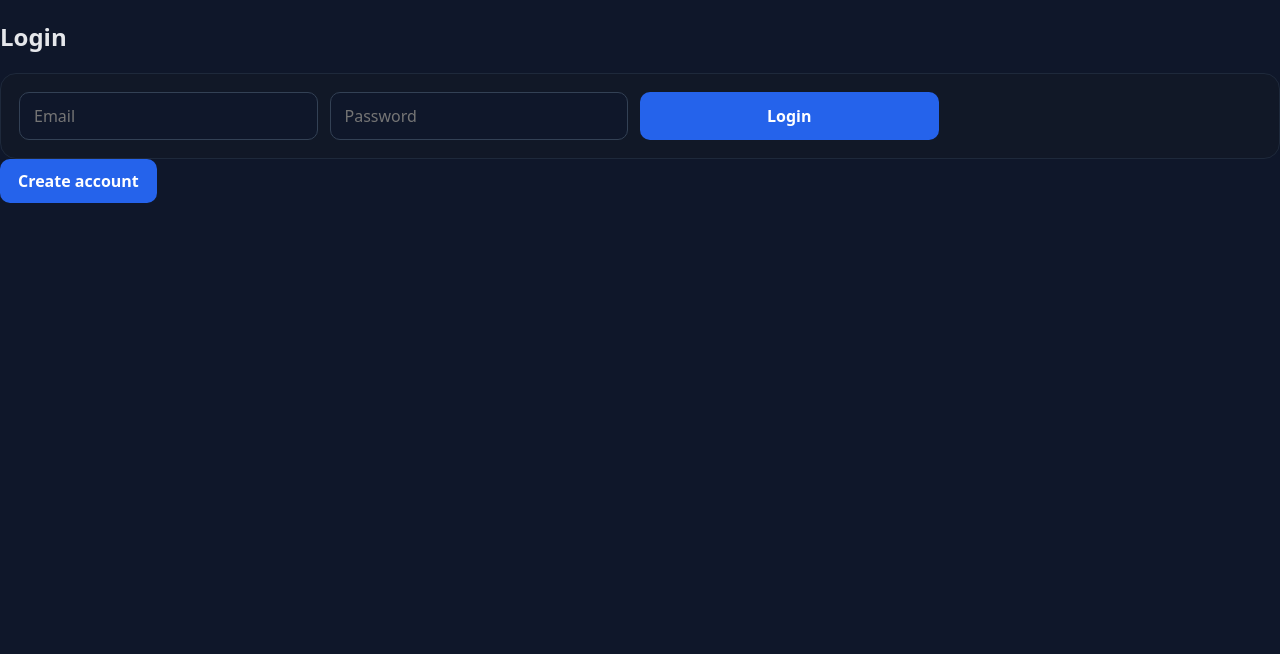
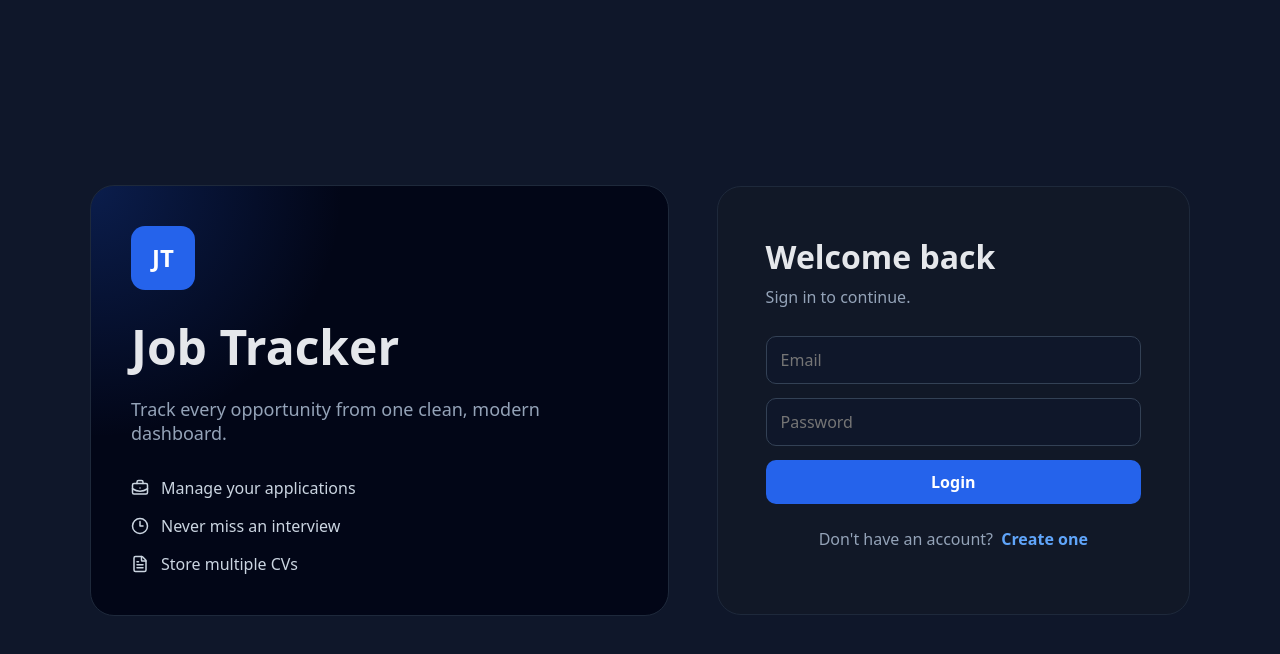
Before and after one commit to ferggz/job-tracker-fullstack, a React app in the folder frontend/: page /login in a window 1280 px wide. Shown: the top 654 px of the page. Built offline with nearby package versions, Linux system fonts and the light colour scheme; no server answers; the HTML template or start-up script is replaced by a standard one.

Commit message:
Redesign auth page

```diff
--- a/frontend/src/App.css
+++ b/frontend/src/App.css
@@ -70,8 +70,9 @@ select {
 }
 
 .brand-mark {
-  width: 44px;
-  height: 44px;
+  width: 64px;
+  height: 64px;
+  font-size: 24px;
   border-radius: 14px;
   display: grid;
   place-items: center;
@@ -194,8 +195,9 @@ button:disabled {
 
 .application-form {
   display: grid;
-  grid-template-columns: repeat(4, minmax(160px, 1fr)) auto;
-  gap: 12px;
+  grid-template-columns: repeat(4, minmax(0, 1fr)) auto;
+  column-gap: 20px;
+  row-gap: 14px;
   background: #111827;
   border: 1px solid #1e293b;
   border-radius: 16px;
@@ -215,7 +217,7 @@ button:disabled {
   background: #0f172a;
   border: 1px solid #334155;
   border-radius: 10px;
-  padding: 12px 14px;
+  padding: 12px 16px;
   color: white;
   transition: border-color 0.2s ease;
 }
@@ -230,8 +232,7 @@ button:disabled {
 }
 
 .application-form input {
-  flex: 1;
-  min-width: 220px;
+  min-width: 0;
 }
 
 .application-form select {
@@ -584,7 +585,104 @@ button:disabled {
   margin-top: 24px;
 }
 
-@media (max-width: 700px) {
+.auth-layout {
+  min-height: 100vh;
+  display: grid;
+  grid-template-columns: 1.1fr 0.9fr;
+  align-items: center;
+  gap: 48px;
+  width: min(1100px, 92%);
+  margin: 0 auto;
+  padding: 48px 0;
+}
+
+.auth-hero {
+  background:
+    radial-gradient(circle at top left, rgba(37, 99, 235, 0.25), transparent 35%),
+    #020617;
+  border: 1px solid #1e293b;
+  border-radius: 24px;
+  padding: 40px;
+}
+
+.auth-hero h1 {
+  margin: 24px 0 12px;
+  font-size: 48px;
+}
+
+.auth-hero p {
+  color: #94a3b8;
+  font-size: 18px;
+  max-width: 420px;
+}
+
+.auth-hero ul {
+  list-style: none;
+  padding: 0;
+  margin: 32px 0 0;
+  display: grid;
+  gap: 16px;
+}
+
+.auth-hero li {
+  display: flex;
+  align-items: center;
+  gap: 12px;
+  color: #cbd5e1;
+}
+
+.auth-card {
+  background: #111827;
+  border: 1px solid #1e293b;
+  border-radius: 24px;
+  padding: 48px;
+}
+
+.auth-card h2 {
+  margin: 0;
+  font-size: 32px;
+}
+
+.auth-subtitle {
+  color: #94a3b8;
+  margin: 8px 0 28px;
+}
+
+.auth-form {
+  display: grid;
+  gap: 14px;
+}
+
+.auth-form input {
+  background: #0f172a;
+  border: 1px solid #334155;
+  border-radius: 10px;
+  padding: 12px 14px;
+  color: white;
+}
+
+.auth-footer {
+  margin-top: 24px;
+  text-align: center;
+  color: #94a3b8;
+}
+
+.auth-link {
+  background: none;
+  border: none;
+  padding: 0;
+  margin-left: 4px;
+  color: #60a5fa;
+  font-weight: 600;
+  cursor: pointer;
+}
+
+.auth-link:hover {
+  color: #93c5fd;
+  text-decoration: underline;
+}
+
+@media (max-width: 800px) {
   .app-shell {
     display: block;
   }
@@ -634,4 +732,20 @@ button:disabled {
   .stats {
     grid-template-columns: 1fr;
   }
+
+  .auth-layout {
+    grid-template-columns: 1fr;
+  }
+
+  .auth-hero {
+    padding: 28px;
+  }
+
+  .auth-hero h1 {
+    font-size: 38px;
+  }
+
+  .auth-card {
+    padding: 28px;
+  }
 }
--- a/frontend/src/components/AuthForm.jsx
+++ b/frontend/src/components/AuthForm.jsx
@@ -28,20 +28,26 @@ function AuthForm({ onLogin }) {
         setIsRegistering(false);
         toast.success("Account created successfully. Please log in.");
       }
-    } catch (error) {
+    } catch {
       toast.error(
         isRegistering
           ? "Could not create account. Please try again."
-          : "Connecting to the server. Please try again in a few seconds."
+          : "Could not connect to the server. Please try again in a few seconds."
       );
     }
   }
 
   return (
     <section className="auth-card">
-      <h1>{isRegistering ? "Create account" : "Login"}</h1>
+      <h2>{isRegistering ? "Create account" : "Welcome back"}</h2>
 
-      <form onSubmit={handleSubmit} className="application-form">
+      <p className="auth-subtitle">
+        {isRegistering
+          ? "Create your account to get started."
+          : "Sign in to continue."}
+      </p>
+
+      <form onSubmit={handleSubmit} className="auth-form">
         <input
           type="email"
           placeholder="Email"
@@ -59,13 +65,21 @@ function AuthForm({ onLogin }) {
         />
 
         <button type="submit">
-          {isRegistering ? "Register" : "Login"}
+          {isRegistering ? "Create account" : "Login"}
         </button>
-      </form>
+        </form>
 
-      <button onClick={() => setIsRegistering(!isRegistering)}>
-        {isRegistering ? "Already have an account?" : "Create account"}
-      </button>
+        <p className="auth-footer">
+          {isRegistering ? "Already have an account? " : "Don't have an account? "}
+
+          <button
+            type="button"
+            className="auth-link"
+            onClick={() => setIsRegistering(!isRegistering)}
+          >
+            {isRegistering ? "Sign in" : "Create one"}
+          </button>
+        </p>
     </section>
   );
 }
--- a/frontend/src/pages/LoginPage.jsx
+++ b/frontend/src/pages/LoginPage.jsx
@@ -1,3 +1,4 @@
+import { BriefcaseBusiness, Clock3, FileText } from "lucide-react";
 import { useNavigate } from "react-router-dom";
 import AuthForm from "../components/AuthForm";
 import { useAuth } from "../context/AuthContext";
@@ -7,7 +8,34 @@ function LoginPage() {
   const { login } = useAuth();
 
   return (
-    <main className="app">
+    <main className="auth-layout">
+      <section className="auth-hero">
+        <span className="brand-mark">JT</span>
+
+        <h1>Job Tracker</h1>
+
+        <p>
+          Track every opportunity from one clean, modern dashboard.
+        </p>
+
+        <ul>
+          <li>
+            <BriefcaseBusiness size={18} />
+            <span>Manage your applications</span>
+          </li>
+
+          <li>
+            <Clock3 size={18} />
+            <span>Never miss an interview</span>
+          </li>
+
+          <li>
+            <FileText size={18} />
+            <span>Store multiple CVs</span>
+          </li>
+        </ul>
+      </section>
+
       <AuthForm
         onLogin={() => {
           login();
```
